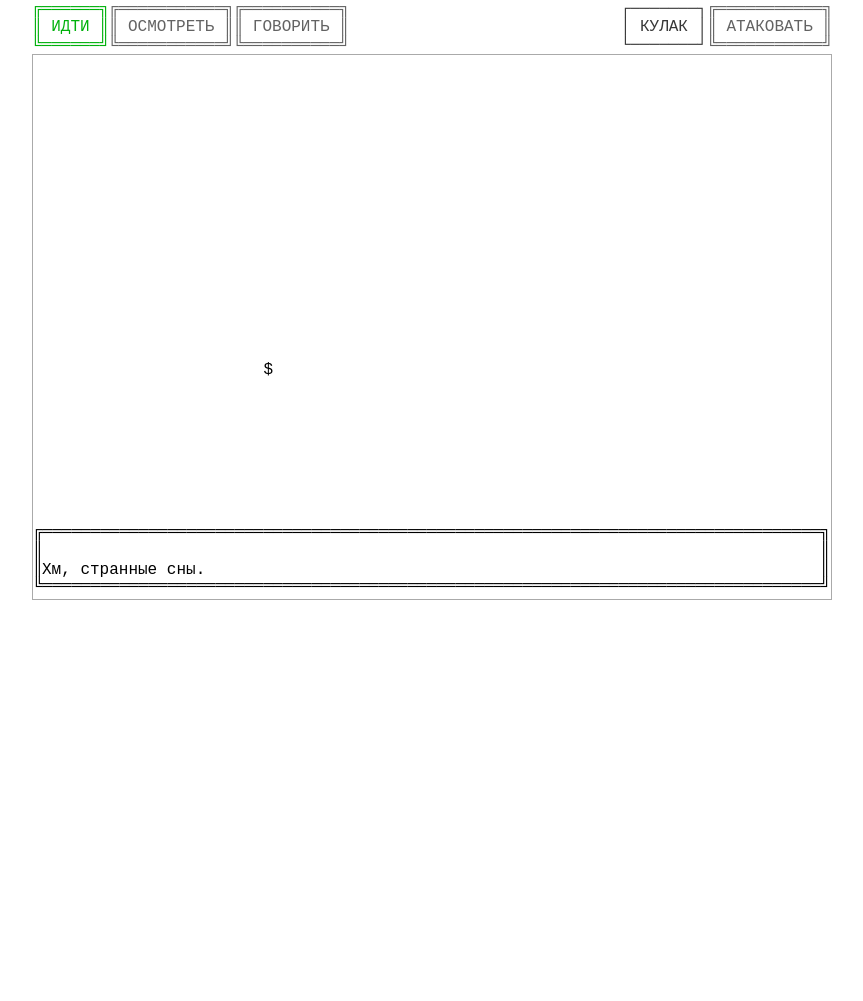
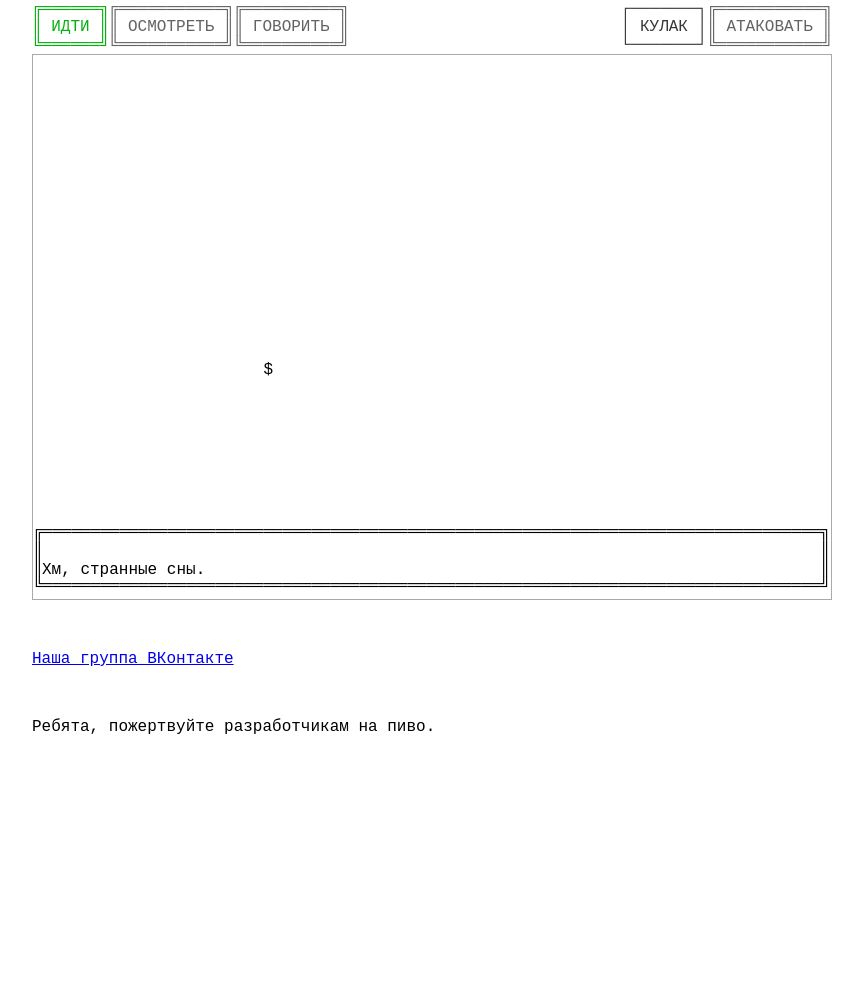
Before and after one commit to Diralf/EvilKefir, a website: page index.html in a window 1280 px wide. Shown: the whole page, without its empty margins (208-1071 px from the left). After the commit the page ends 939 px from the top, so only its background shows below. Drawn offline with Linux system fonts and the light colour scheme; no server answers.

Commit message:
fixed UI

```diff
--- a/app/viewport/css/viewport.css
+++ b/app/viewport/css/viewport.css
@@ -16,6 +16,7 @@
     -moz-user-select: none;
     -ms-user-select: none;
     border-bottom: 1px solid #aaa;
+    margin-bottom: 50px;
 }
 
 .viewport > .view {
--- a/index.css
+++ b/index.css
@@ -3,3 +3,7 @@ html, body {
     height: 100%;
     margin: 0;
 }
+
+.footer-text {
+    margin-top: 50px;
+}
--- a/index.html
+++ b/index.html
@@ -41,9 +41,13 @@
                     <div ng-if="dialog.show" class="dialog" ng-bind="dialog.item.text"></div>
                 </div>
             </div>
+            <a href="https://vk.com/eastareagames" class="footer-text">Наша группа ВКонтакте</a>
+
+            <div class="footer-text">Ребята, пожертвуйте разработчикам на пиво.</div>
+            <iframe frameborder="0" allowtransparency="true" scrolling="no" src="https://money.yandex.ru/embed/shop.xml?account=410012503174456&quickpay=shop&payment-type-choice=on&mobile-payment-type-choice=on&writer=seller&targets=%D0%9F%D0%BE%D0%B6%D0%B5%D1%80%D1%82%D0%B2%D0%BE%D0%B2%D0%B0%D0%BD%D0%B8%D0%B5+%D0%BD%D0%B0+%D1%80%D0%B0%D0%B7%D0%B2%D0%B8%D1%82%D0%B8%D0%B5+&targets-hint=&default-sum=&button-text=01&successURL=" width="450" height="198"></iframe>
+
         </div>
 
-        <iframe frameborder="0" allowtransparency="true" scrolling="no" src="https://money.yandex.ru/embed/shop.xml?account=410012503174456&quickpay=shop&payment-type-choice=on&mobile-payment-type-choice=on&writer=seller&targets=%D0%9F%D0%BE%D0%B6%D0%B5%D1%80%D1%82%D0%B2%D0%BE%D0%B2%D0%B0%D0%BD%D0%B8%D0%B5+%D0%BD%D0%B0+%D1%80%D0%B0%D0%B7%D0%B2%D0%B8%D1%82%D0%B8%D0%B5+&targets-hint=&default-sum=&button-text=01&successURL=" width="450" height="198"></iframe>
 
         <script type="text/javascript" src="components/angular/angular.min.js"></script>
         <script type="text/javascript" src="components/angular-mocks/angular-mocks.js"></script>
```
